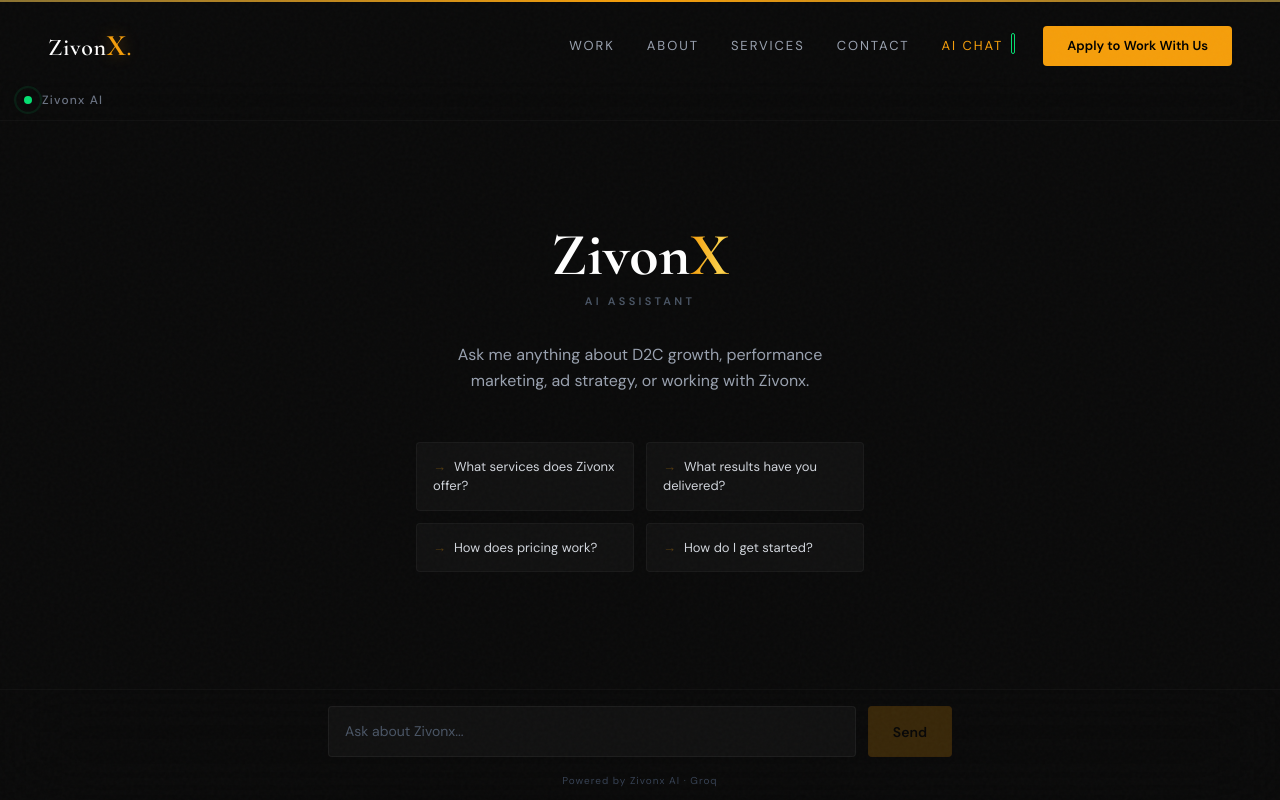
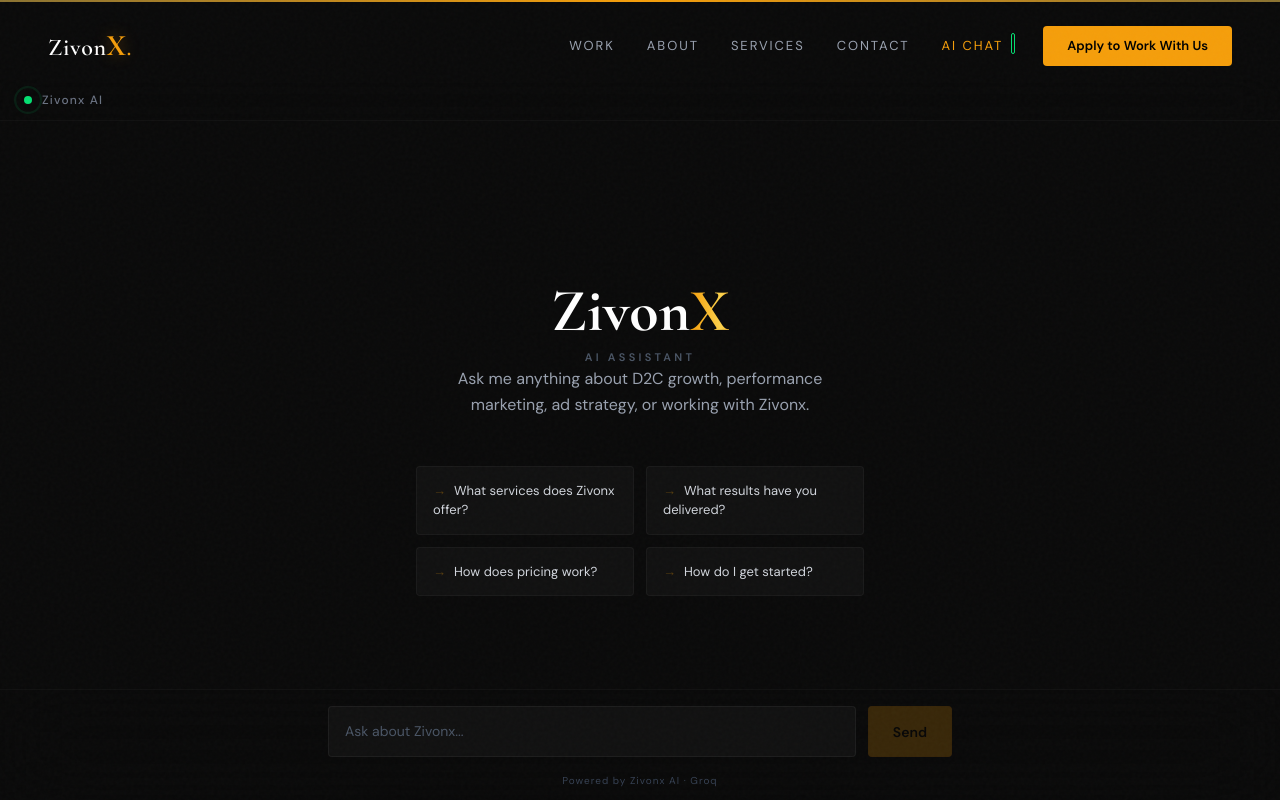
Before and after one commit to atulchauhan7/work-agent, a React (Vite) app in the folder site/: page /chat in a window 1280 px wide. Built offline with nearby package versions, Linux system fonts and the light colour scheme.

Commit message:
fix: reduce chat header top padding to prevent text overlap

```diff
--- a/site/src/components/ChatPage.jsx
+++ b/site/src/components/ChatPage.jsx
@@ -101,7 +101,7 @@
 
       {/* Sub-header */}
       <div className="pt-20 shrink-0">
-        <div className="flex items-center justify-between px-5 sm:px-6 py-3 border-b border-white/[0.03] bg-dark-bg/50 backdrop-blur-xl">
+      <div className="flex items-center justify-between px-5 sm:px-6 py-3 border-b border-white/[0.03] bg-dark-bg/50 backdrop-blur-xl">
           <div className="flex items-center gap-2.5">
             <div className="w-2 h-2 bg-green-400 rounded-full pulse-ring text-green-400" />
             <span className="text-xs text-gray-500 tracking-[0.1em] font-medium">Zivonx AI</span>
@@ -128,7 +128,7 @@
                 className="text-center pt-12 sm:pt-20"
               >
                 {/* Animated logo */}
-                <div className="relative inline-block mb-8">
+                    <div className="pt-14 shrink-0">
                   <div className="text-5xl sm:text-6xl font-display font-bold">
                     Zivon<span className="gold-shimmer">X</span>
                   </div>
```
